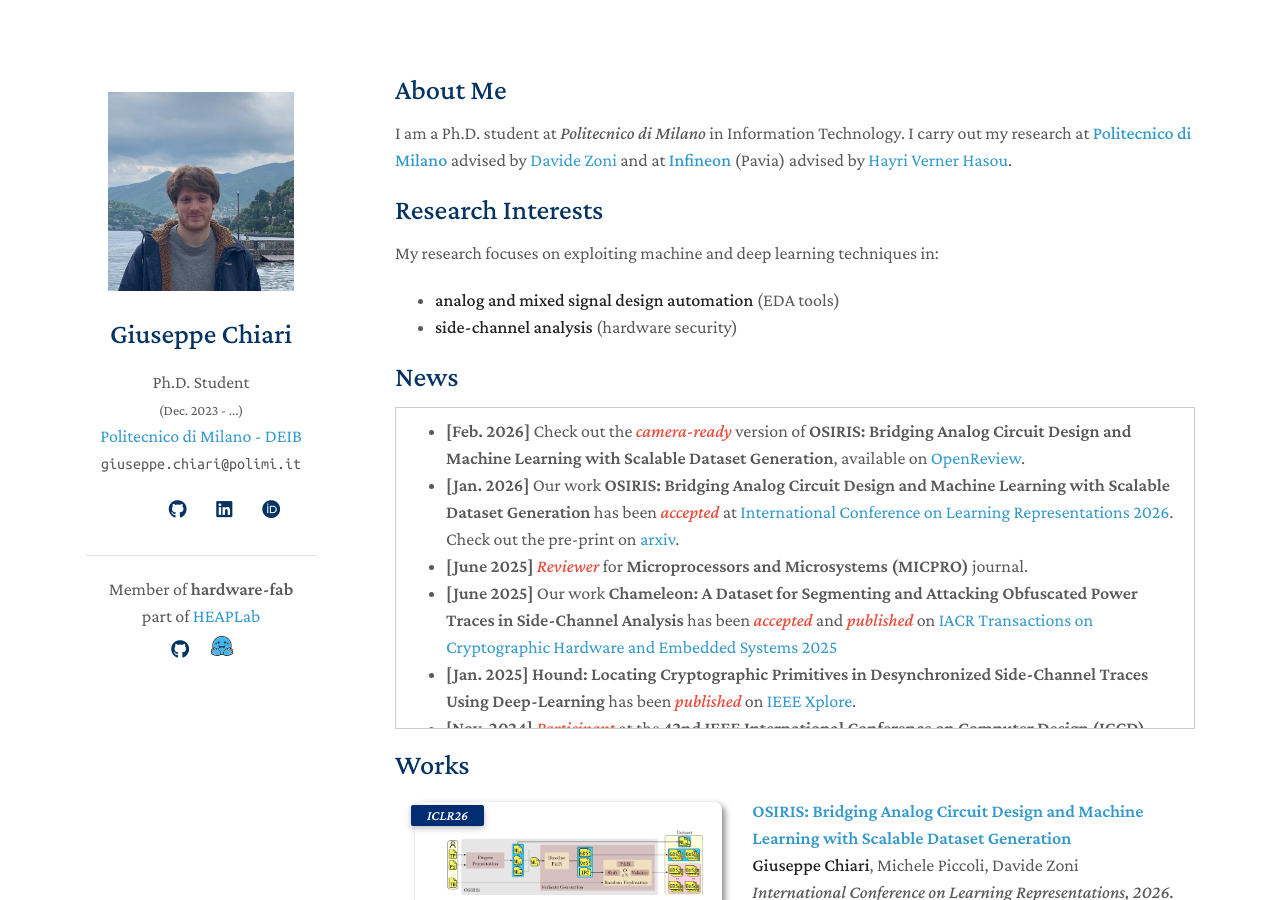
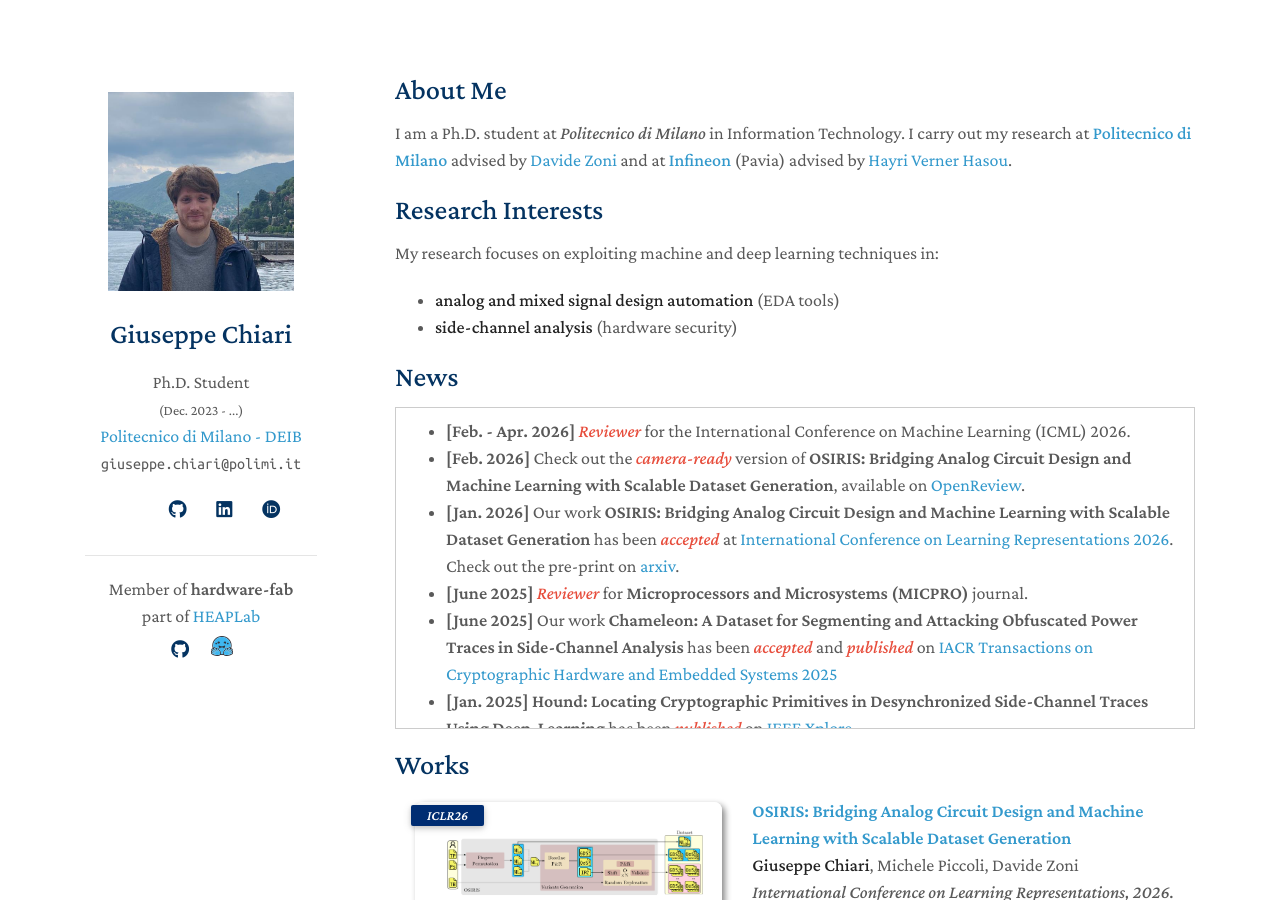
Before and after one commit to giuseppe-chiari/giuseppe-chiari.github.io, a Jekyll site: the page built from index.md, in a window 1280 px wide and 900 px high. Built offline with Jekyll 4.4.1, drawn with Linux system fonts in a browser that asks for light colours; nearby versions of some CDN libraries; a style sheet for code colours, icons or effects is not loaded; our own code applies the rules of GitHub Pages for plain Markdown files; some of the changed text lies outside the part shown.

Commit message:
Added Services section + ICML 2026 reviewer.

```diff
--- a/_data/publications.yml
+++ b/_data/publications.yml
@@ -9,7 +9,7 @@
     code: https://huggingface.co/datasets/hardware-fab/osiris
     bibtex: ./assets/bibs/iclr26.bib
     image: ./assets/img/osiris_iclr2026.png
-    notes: Published
+    notes: Published paper
 
   - title: "Chameleon: A Dataset for Segmenting and Attacking Obfuscated Power Traces in Side-Channel Analysis"
     webpage: https://icscm.ub.rub.de/index.php/TCHES/article/view/12221
--- a/_includes/services.md
+++ b/_includes/services.md
@@ -3,14 +3,12 @@
 <h4 style="margin:0 10px 0;">Conference Reviewers</h4>
 
 <ul style="margin:0 0 5px;">
-  <li><a href="http://cvpr2023.thecvf.com/"><autocolor>IEEE/CVF Conference on Computer Vision and Pattern Recognition (CVPR) 2021-2023</autocolor></a></li>
-  <li><a href="http://iccv2021.thecvf.com/"><autocolor>IEEE/CVF International Conference on Computer Vision (ICCV) 2021</autocolor></a></li>
-  <li><a href="https://eccv2022.ecva.net/"><autocolor>European Conference on Computer Vision (ECCV) 2022</autocolor></a></li>
+  <li><a href="https://icml.cc/" target="_blank" ><autocolor>The Forty-Third International Conference on Machine Learning (ICML) 2026</autocolor></a></li>
 </ul>
 
-<h4 style="margin:0 10px 0;">Journal Reviewers</h4>
+<!--<h4 style="margin:0 10px 0;">Journal Reviewers</h4>
 
 <ul style="margin:0 0 20px;">
   <li><a href="https://www.computer.org/csdl/journal/tp"><autocolor>IEEE Transactions on Pattern Analysis and Machine Intelligence (TPAMI)</autocolor></a></li>
   <li><a href="https://www.springer.com/journal/11263"><autocolor>International Journal of Computer Vision (IJCV)</autocolor></a></li>
-</ul>
+</uli> -->
--- a/index.md
+++ b/index.md
@@ -19,6 +19,7 @@
 ## News
 <div style="max-height: 300px; overflow-y: auto; border: 1px solid #ccc; padding: 10px; margin-bottom: 20px;">
 	<ul>
+	<li><b>[Feb. - Apr. 2026]</b> <i style="color:#e74d3c">Reviewer</i> for the International Conference on Machine Learning (ICML) 2026.</li>
 	<li><b>[Feb. 2026]</b> Check out the <i style="color:#e74d3c">camera-ready</i> version of <b>OSIRIS: Bridging Analog Circuit Design and Machine Learning with Scalable Dataset Generation</b>, available on <a href="https://openreview.net/forum?id=TIDaHgj0Yj">OpenReview</a>.</li>
 	<li><b>[Jan. 2026]</b> Our work <b>OSIRIS: Bridging Analog Circuit Design and Machine Learning with Scalable Dataset Generation</b> has been
 	<i style="color:#e74d3c">accepted</i> at <a href="https://iclr.cc/">International Conference on Learning Representations 2026</a>. Check out the pre-print on <a href="https://arxiv.org/abs/2601.19439">arxiv</a>.</li>
@@ -41,3 +42,4 @@
 </div>
 
 {% include_relative _includes/publications.md %}
+{% include_relative _includes/services.md %}↴
```
